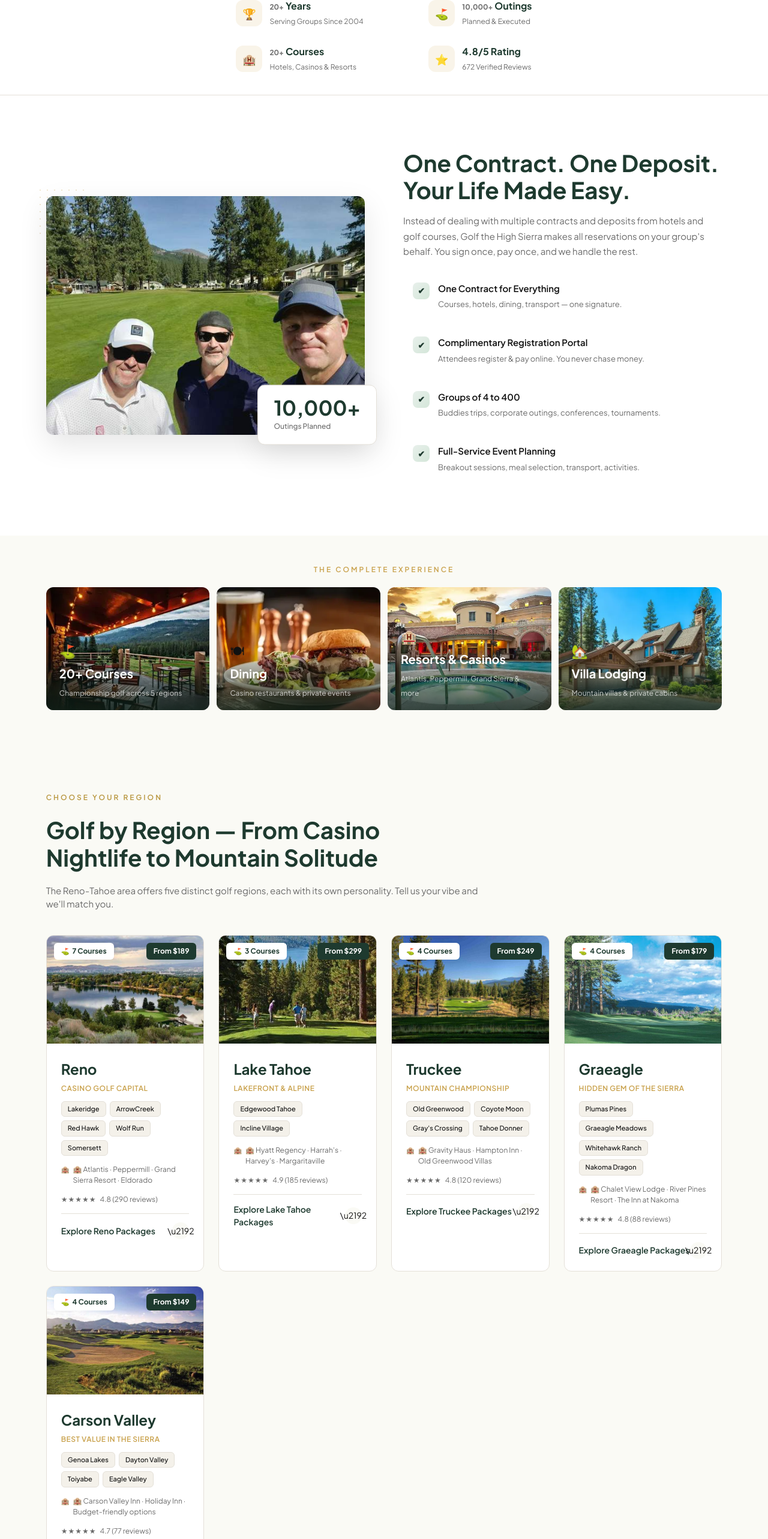
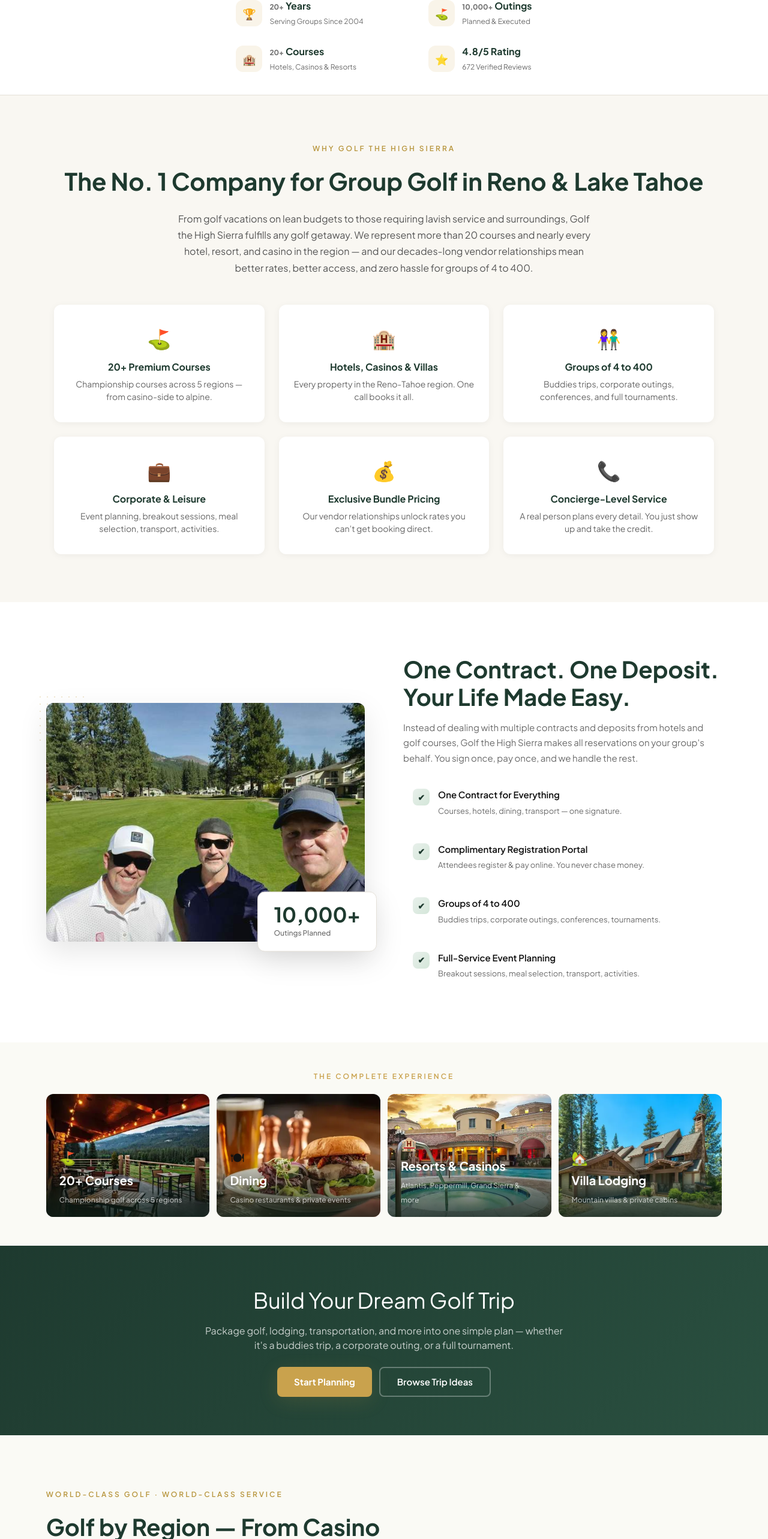
Before and after one commit to digitalalchemistalex/golfthehighsierra, a Next.js app: page / in a window 1280 px wide. Shown: the part 838-3404 px from the top of the page at 60% size. Built offline with nearby package versions, Linux system fonts and the light colour scheme.

Commit message:
Sean Fixes #2-7: Why Book section, One Call section, World Class Service, Corporate messaging, Dream Trip CTA, fuller footer

```diff
--- a/src/components/Footer.tsx
+++ b/src/components/Footer.tsx
@@ -18,19 +18,21 @@
     { label: "Harvey's Lake Tahoe", href: "/portfolio/harveys-lake-tahoe/" },
     { label: "Lodging Packages", href: "/group-golf-lodging-packages/" },
   ],
-  Packages: [
+  "Dining & Experiences": [
+    { label: "Restaurants", href: "/best-restaurants-reno-nv/" },
+    { label: "Experiences & Activities", href: "/experiences-things-to-do-in-reno-nv/" },
     { label: "Reno Golf Packages", href: "/reno-golf-packages/" },
     { label: "Lake Tahoe Packages", href: "/lake-tahoe-golf-packages/" },
-    { label: "Group Golf", href: "/group-golf-reno-tahoe/" },
     { label: "Corporate Events", href: "/corporate-golf-events/" },
-    { label: "Get a Quote", href: "/contact-custom-golf-package/" },
   ],
   Company: [
     { label: "About Us", href: "/about-group-golf-packages/" },
+    { label: "Group Golf", href: "/group-golf-reno-tahoe/" },
+    { label: "TripsCaddie App", href: "/trips-caddie-app/" },
     { label: "Blog", href: "/blog-explore-the-high-sierra/" },
-    { label: "TripsCaddie App", href: "/trips-caddie-app/" },
     { label: "FAQ", href: "/faq/" },
     { label: "Locations Map", href: "/locations-map/" },
+    { label: "Get a Quote", href: "/contact-custom-golf-package/" },
   ],
 };
 
--- a/src/components/HomepageContent.tsx
+++ b/src/components/HomepageContent.tsx
@@ -176,6 +176,30 @@
         ))}
       </div>
 
+      <section className="why-book"><div className="why-book-inner">
+        <Anim className="sec-head" style={{flexDirection:'column',alignItems:'center',textAlign:'center'}}>
+          <div style={{fontSize:12,letterSpacing:3,textTransform:'uppercase',color:'#B8963E',fontWeight:600,marginBottom:8}}>Why Golf the High Sierra</div>
+          <h2>The No. 1 Company for Group Golf in Reno &amp; Lake Tahoe</h2>
+          <p style={{maxWidth:700,marginTop:12,lineHeight:1.7}}>From golf vacations on lean budgets to those requiring lavish service and surroundings, Golf the High Sierra fulfills any golf getaway. We represent more than 20 courses and nearly every hotel, resort, and casino in the region — and our decades-long vendor relationships mean better rates, better access, and zero hassle for groups of 4 to 400.</p>
+        </Anim>
+        <div className="why-grid">
+          {[
+            ['\u{26F3}', '20+ Premium Courses', 'Championship courses across 5 regions — from casino-side to alpine.'],
+            ['\u{1F3E8}', 'Hotels, Casinos & Villas', 'Every property in the Reno-Tahoe region. One call books it all.'],
+            ['\u{1F46B}', 'Groups of 4 to 400', 'Buddies trips, corporate outings, conferences, and full tournaments.'],
+            ['\u{1F4BC}', 'Corporate & Leisure', 'Event planning, breakout sessions, meal selection, transport, activities.'],
+            ['\u{1F4B0}', 'Exclusive Bundle Pricing', 'Our vendor relationships unlock rates you can\u2019t get booking direct.'],
+            ['\u{1F4DE}', 'Concierge-Level Service', 'A real person plans every detail. You just show up and take the credit.'],
+          ].map(([icon, title, desc], i) => (
+            <Anim key={i} delay={i * .05} className="why-card">
+              <div className="why-icon">{icon}</div>
+              <h4>{title}</h4>
+              <p>{desc}</p>
+            </Anim>
+          ))}
+        </div>
+      </div></section>
+
       <section className="contract"><div className="contract-grid">
         <Anim direction="left" className="contract-img-wrap"><div className="dot-pattern" /><div className="contract-img"><img src="/images/homepage/homepage-06.jpg" alt="Group golf outing at Reno course" loading="lazy" /></div><div className="float-card"><strong>10,000+</strong><span>Outings Planned</span></div></Anim>
         <Anim direction="right" className="contract-text">
@@ -193,11 +217,22 @@
         {EXP_CARDS.map((c,i)=>(<Anim key={i} delay={i*.06} className="exp-card"><img src={c.img} alt={c.alt} loading="lazy" /><div className="exp-card-ov" /><div className="exp-card-content"><div className="exp-card-icon">{c.icon}</div><h4>{c.title}</h4><span>{c.sub}</span></div></Anim>))}
       </div></div>
 
+      <section className="dream-trip">
+        <Anim style={{textAlign:'center'}}>
+          <h2>Build Your Dream Golf Trip</h2>
+          <p>Package golf, lodging, transportation, and more into one simple plan — whether it&apos;s a buddies trip, a corporate outing, or a full tournament.</p>
+          <div className="dream-btns">
+            <Link href="/contact-custom-golf-package/" className="btn-g">Start Planning</Link>
+            <Link href="/trips-caddie-app/" className="btn-ol">Browse Trip Ideas</Link>
+          </div>
+        </Anim>
+      </section>
+
       <section className="regions">
         <Anim className="sec-head" style={{flexDirection:'column',alignItems:'flex-start',maxWidth:720}}>
-          <div style={{fontSize:12,letterSpacing:3,textTransform:'uppercase',color:'#B8963E',fontWeight:600,marginBottom:8}}>Choose Your Region</div>
+          <div style={{fontSize:12,letterSpacing:3,textTransform:'uppercase',color:'#B8963E',fontWeight:600,marginBottom:8}}>World-Class Golf · World-Class Service</div>
           <h2>Golf by Region — From Casino Nightlife to Mountain Solitude</h2>
-          <p style={{maxWidth:720,marginTop:8}}>The Reno-Tahoe area offers five distinct golf regions, each with its own personality. Tell us your vibe and we&apos;ll match you.</p>
+          <p style={{maxWidth:720,marginTop:8}}>Whether your group needs tee times and a bed, or a full conference with breakout sessions and dining — our event planning staff handles every element across five distinct regions. Tell us your vibe and we&apos;ll match you.</p>
         </Anim>
         <div className="region-cards">
           {REGIONS.map((r,i)=>(<Anim key={i} delay={i*.08} className="rc"><div className="rc-img"><div className="rc-badge">{r.badge}</div><div className="rc-price">{r.price}</div><img src={r.img} alt={r.alt} loading="lazy" /></div><div className="rc-body"><h3>{r.name}</h3><div className="rc-subtitle">{r.subtitle}</div><div className="rc-chips">{r.chips.map((c,j)=><span key={j} className="chip">{c}</span>)}</div><div className="rc-hotels">{r.hotels}</div><div className="rc-rating"><span className="rc-stars">{'\u2605'.repeat(5)}</span><span>{r.rating}</span></div><div className="rc-link"><Link href={r.href}>Explore {r.name} Packages</Link><div className="arrow">\u2192</div></div></div></Anim>))}
@@ -240,6 +275,32 @@
         <Anim direction="right" className="portal-img"><img src="/images/homepage/homepage-15.jpg" alt="Group golf trip" loading="lazy" /><div className="portal-float"><p>&ldquo;The registration portal alone saved me 20 hours of work. Everyone paid directly — I didn&apos;t chase a single dollar.&rdquo;</p><cite>— Steve R., TripAdvisor</cite></div></Anim>
       </div></section>
 
+      <section className="one-call"><div className="one-call-inner">
+        <Anim className="sec-head" style={{flexDirection:'column',alignItems:'center',textAlign:'center'}}>
+          <div style={{fontSize:12,letterSpacing:3,textTransform:'uppercase',color:'#B8963E',fontWeight:600,marginBottom:8}}>Full-Service Planning</div>
+          <h2>One Call Can Do It All</h2>
+          <p style={{maxWidth:600,marginTop:8}}>Plan your trip with a real person. No bots, no runaround — just decades of local expertise.</p>
+        </Anim>
+        <div className="oc-grid">
+          {[
+            ['\u{1F4DE}', 'Plan with a Real Person', 'Get recommendations on hotels, golf courses, dining, and activities from someone who knows the region inside out.'],
+            ['\u{26F3}', 'Non-Golfers to Tour Pros', 'We match courses and activities to every skill level and interest in your group.'],
+            ['\u{1F698}', 'Transportation? No Problem', 'Airport shuttles, course transfers, dinner transport — all arranged before you arrive.'],
+            ['\u{1F4CB}', 'One Call. Multiple Properties.', 'No more calling hotels, courses, and restaurants separately. We handle every reservation.'],
+          ].map(([icon, title, desc], i) => (
+            <Anim key={i} delay={i * .06} className="oc-card">
+              <div className="oc-icon">{icon}</div>
+              <h4>{title}</h4>
+              <p>{desc}</p>
+            </Anim>
+          ))}
+        </div>
+        <Anim style={{textAlign:'center',marginTop:32}}>
+          <a href="tel:+18885848232" className="oc-cta">{'\u{1F4DE}'} Call 888-584-8232</a>
+          <p style={{fontSize:13,color:'#888',marginTop:8}}>Just sit back and take all the credit.</p>
+        </Anim>
+      </div></section>
+
       <section className="journey-section" id="simpleprocess">
         <Anim className="sec-head" style={{justifyContent:'center',textAlign:'center',flexDirection:'column',alignItems:'center'}}><h2>Your Trip, Our Playbook</h2><p>From first call to first tee — here&apos;s how we make it happen.</p></Anim>
         <div className="journey" id="journey"><div className="journey-track"><div className="journey-progress" /><div className="journey-ball" /></div>
--- a/src/styles/homepage.css
+++ b/src/styles/homepage.css
@@ -423,3 +423,42 @@
   .rms-mock-cards>*{flex:0 0 80%;scroll-snap-align:center;min-width:0}
 }
 @media(max-width:1024px){.hero-tabs{display:none}.mega-wrap{display:none}}
+
+/* ── Why Book With Us ── */
+.why-book{padding:80px 24px;background:#f9f7f2}
+.why-book-inner{max-width:1100px;margin:0 auto}
+.why-book h2{font-family:var(--font-heading);font-size:clamp(28px,4vw,40px);color:#1E3A2F;line-height:1.15}
+.why-book .sec-head p{color:#555;font-size:16px}
+.why-grid{display:grid;grid-template-columns:repeat(3,1fr);gap:24px;margin-top:48px}
+.why-card{background:#fff;border-radius:12px;padding:32px 24px;text-align:center;box-shadow:0 2px 12px rgba(0,0,0,.05);transition:transform .3s,box-shadow .3s}
+.why-card:hover{transform:translateY(-4px);box-shadow:0 8px 24px rgba(0,0,0,.1)}
+.why-icon{font-size:32px;margin-bottom:12px}
+.why-card h4{font-size:16px;font-weight:700;color:#1E3A2F;margin-bottom:6px}
+.why-card p{font-size:14px;color:#666;line-height:1.5;margin:0}
+@media(max-width:768px){.why-grid{grid-template-columns:1fr 1fr;gap:16px}.why-card{padding:24px 16px}}
+@media(max-width:480px){.why-grid{grid-template-columns:1fr}}
+
+/* ── One Call Does It All ── */
+.one-call{padding:80px 24px;background:#1E3A2F;color:#fff}
+.one-call-inner{max-width:1000px;margin:0 auto}
+.one-call h2{font-family:var(--font-heading);font-size:clamp(28px,4vw,38px);color:#fff}
+.one-call .sec-head p{color:rgba(255,255,255,.7)}
+.oc-grid{display:grid;grid-template-columns:repeat(2,1fr);gap:24px;margin-top:40px}
+.oc-card{background:rgba(255,255,255,.06);border:1px solid rgba(255,255,255,.1);border-radius:12px;padding:28px 24px;transition:background .3s}
+.oc-card:hover{background:rgba(255,255,255,.1)}
+.oc-icon{font-size:28px;margin-bottom:10px}
+.oc-card h4{font-size:16px;font-weight:700;color:#fff;margin-bottom:6px}
+.oc-card p{font-size:14px;color:rgba(255,255,255,.65);line-height:1.5;margin:0}
+.oc-cta{display:inline-flex;align-items:center;gap:8px;background:#C9A24D;color:#fff;font-weight:700;padding:14px 32px;border-radius:8px;text-decoration:none;font-size:16px;transition:background .3s}
+.oc-cta:hover{background:#B08C3A}
+@media(max-width:600px){.oc-grid{grid-template-columns:1fr}}
+
+/* ── Dream Trip CTA ── */
+.dream-trip{padding:64px 24px;background:linear-gradient(135deg,#1E3A2F 0%,#2a5040 100%);text-align:center;color:#fff}
+.dream-trip h2{font-family:var(--font-heading);font-size:clamp(26px,4vw,36px);color:#fff;margin-bottom:12px}
+.dream-trip p{color:rgba(255,255,255,.75);font-size:16px;max-width:600px;margin:0 auto 24px}
+.dream-btns{display:flex;gap:12px;justify-content:center;flex-wrap:wrap}
+.dream-trip .btn-g{background:#C9A24D;color:#fff;padding:14px 28px;border-radius:8px;font-weight:700;text-decoration:none;transition:background .3s}
+.dream-trip .btn-g:hover{background:#B08C3A}
+.dream-trip .btn-ol{border:2px solid rgba(255,255,255,.3);color:#fff;padding:12px 28px;border-radius:8px;font-weight:600;text-decoration:none;transition:border-color .3s}
+.dream-trip .btn-ol:hover{border-color:#fff}
```
